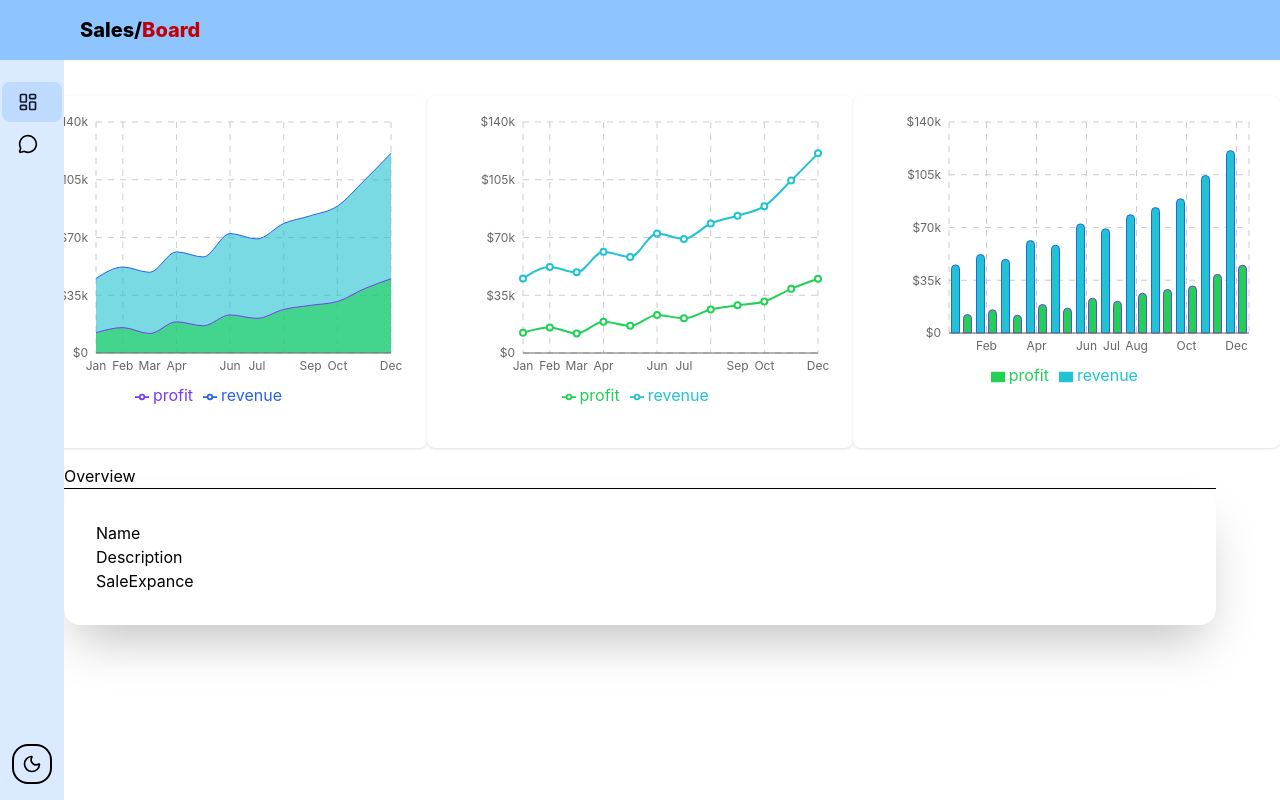
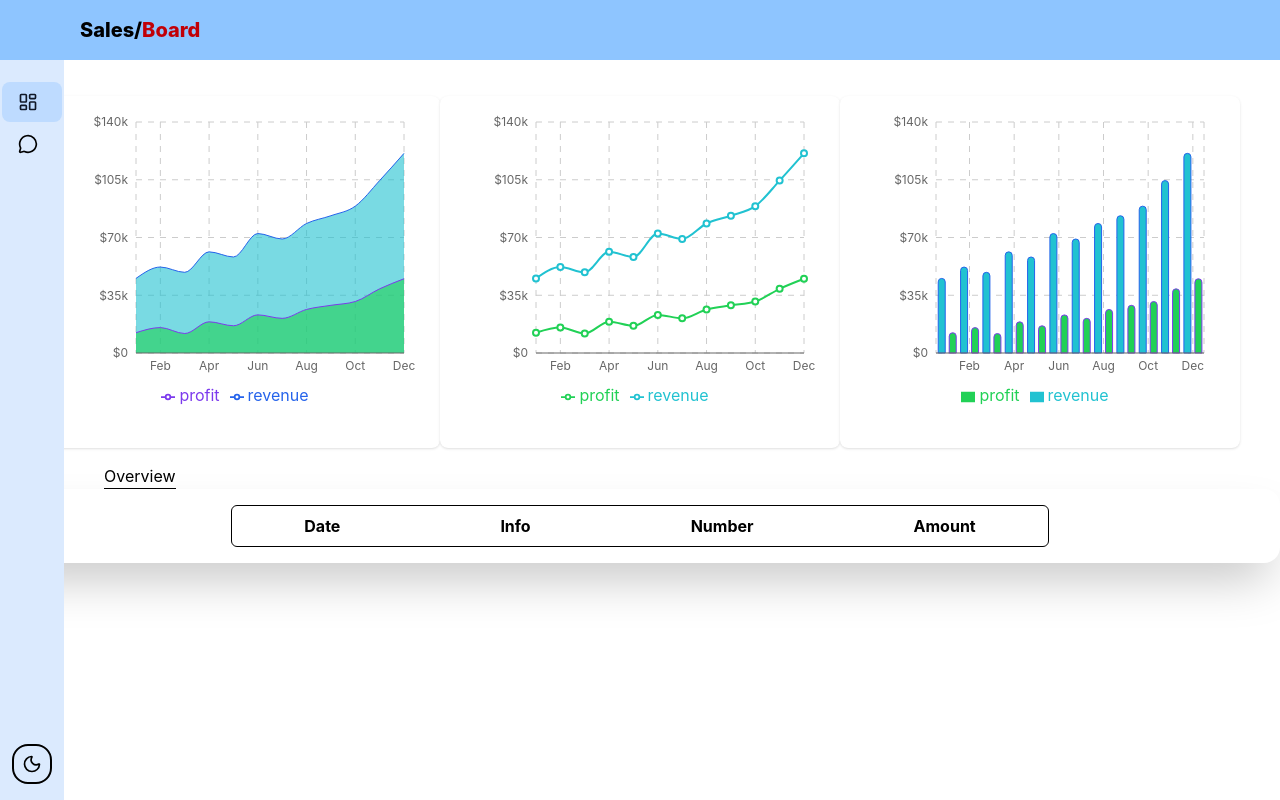
Before and after one commit to IALikhon/Dash-Board, a React (Vite) app: page /DashBoard/Overview in a window 1280 px wide. Built offline with nearby package versions, Linux system fonts and the light colour scheme.

Commit message:
fix: update route path for DashBoard and enhance layout in DashBoard and OverView components

```diff
--- a/src/App.jsx
+++ b/src/App.jsx
@@ -11,7 +11,7 @@ const App = () => {
   const router = createBrowserRouter(
     createRoutesFromElements(
       <Route path="/" element={<RootLayout />}>
-        <Route path="/DashBoard" element={<DashBoardLayout />}>
+        <Route path="DashBoard" element={<DashBoardLayout />}>
           <Route path="Overview" element={<OverView/>} />
         </Route>
         <Route path="Contact" element={<Contact />} />
--- a/src/components/BarChart.jsx
+++ b/src/components/BarChart.jsx
@@ -9,11 +9,11 @@ import {
   Tooltip,
 } from "recharts";
 
-const BarChartComponent = ({w=400, h=300, d }) => {
+const BarChartComponent = ({ d }) => {
   return (
     <div className="w-full h-56 sm:h-64 md:h-72 lg:h-80">
-      <ResponsiveContainer width={w} height={h}>
-        <BarChart data={d} margin={{ top: 10, right: 20, left: 20, bottom: 25 }}
+      <ResponsiveContainer >
+        <BarChart width={400} height={300} data={d} margin={{ top: 10, right: 20, left: 20, bottom: 25 }}
         >
           <XAxis dataKey="month" tick={{ fontSize: 12 }} tickLine={false} />
           <YAxis
--- a/src/pages/DashBoard.jsx
+++ b/src/pages/DashBoard.jsx
@@ -8,8 +8,8 @@ const DashBoard = () => {
   const navigate = useNavigate();
 
   return (
-    <div>
-      <div className="grid sm:grid-cols-1 md:grid-cols-2 lg:grid-cols-3 mt-8 mb-4">
+    <div className="flex flex-col justify-center px-4 md:px-8 xl:px-10">
+      <div className="grid sm:grid-cols-1 md:grid-cols-2 lg:grid-cols-3 mt-8 mb-16 md:mb-4 sm:w-100 md:w-200 lg:w-300 ">
         <div className="bg-white rounded-lg shadow p-4 dark:bg-gray-800 dark:text-white">
           <AreaChartComponent d={data} />
         </div>
@@ -20,8 +20,8 @@ const DashBoard = () => {
           <BarChartComponent d={data} />
         </div>
       </div>
-      <div className="mx-16 border-b">
-        <button onClick={() => navigate("Overview") }>Overview</button>
+      <div className="mx-16 md:mx-16 border-b w-fit ">
+        <button onClick={() => navigate("Overview")}>Overview</button>
       </div>
     </div>
   );
--- a/src/pages/OverView.jsx
+++ b/src/pages/OverView.jsx
@@ -1,13 +1,19 @@
 
 const OverView = () => {
     return (
-        <div className="mb-32 mx-16 p-8 backdrop-blur-2xl rounded-2xl shadow-2xl ">
-            <h2>Name</h2>
-            <h3>Description</h3>
-            <span>Sale</span>
-            <span>Expance</span>
-        </div>
-     );
+      <div className="mb-32 flex justify-center items-center p-4 px-16 backdrop-blur-2xl rounded-2xl shadow-2xl ">
+        <table className="flex flex-col items-center">
+          <thead className="border rounded-md p-2 content-evenly min-w-50">
+            <tr className="flex px-4 gap-8 sm:gap-2 md:gap-8 lg:gap-16">
+              <th className="sm:px-4 md:px-6 lg:px-12">Date</th>
+              <th className="sm:px-4 md:px-6 lg:px-12">Info</th>
+              <th className="sm:px-4 md:px-6 lg:px-12">Number</th>
+              <th className="sm:px-4 md:px-6 lg:px-12">Amount</th>
+            </tr>
+          </thead>
+        </table>
+      </div>
+    );
 }
 
 export default OverView;
```
